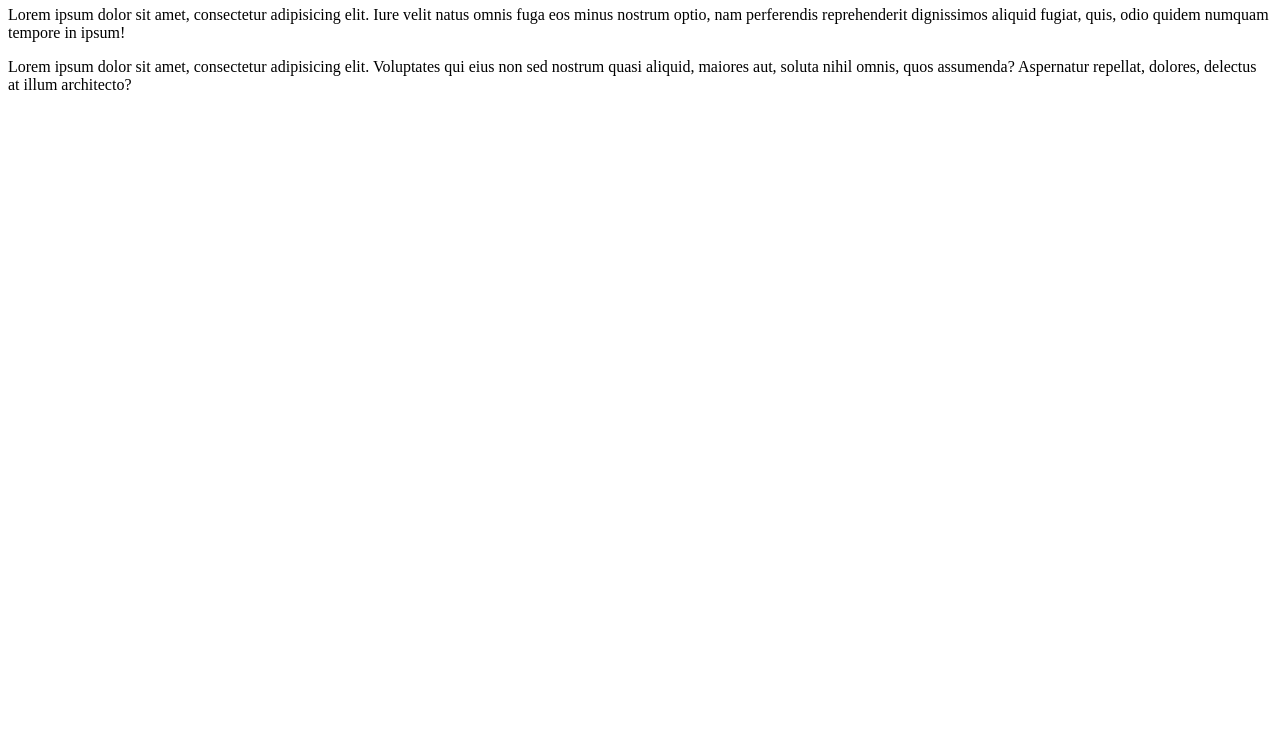
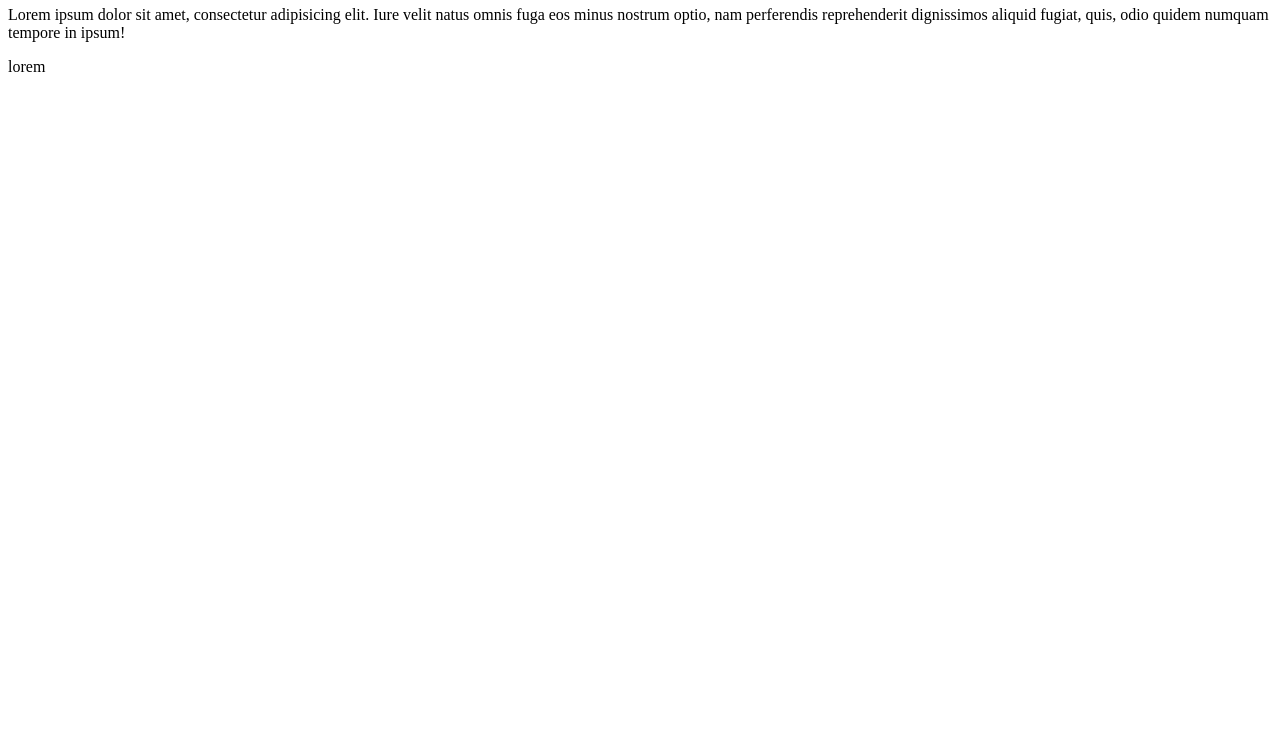
Before and after one commit to mantoglioli/agulheiroatelie, a plain HTML site: page index.html in a window 1280 px wide. Shown: the part 60-800 px from the top of the page. Drawn offline with Linux system fonts and the light colour scheme.

Commit message:
Criei um novo paragrafo

```diff
--- a/index.html
+++ b/index.html
@@ -9,7 +9,7 @@
 			Lorem ipsum dolor sit amet, consectetur adipisicing elit. Iure velit natus omnis fuga eos minus nostrum optio, nam perferendis reprehenderit dignissimos aliquid fugiat, quis, odio quidem numquam tempore in ipsum!
 		</p>
 		<p>
-			Lorem ipsum dolor sit amet, consectetur adipisicing elit. Voluptates qui eius non sed nostrum quasi aliquid, maiores aut, soluta nihil omnis, quos assumenda? Aspernatur repellat, dolores, delectus at illum architecto?
+			lorem
 		</p>
 	</body>
 </html>
```
